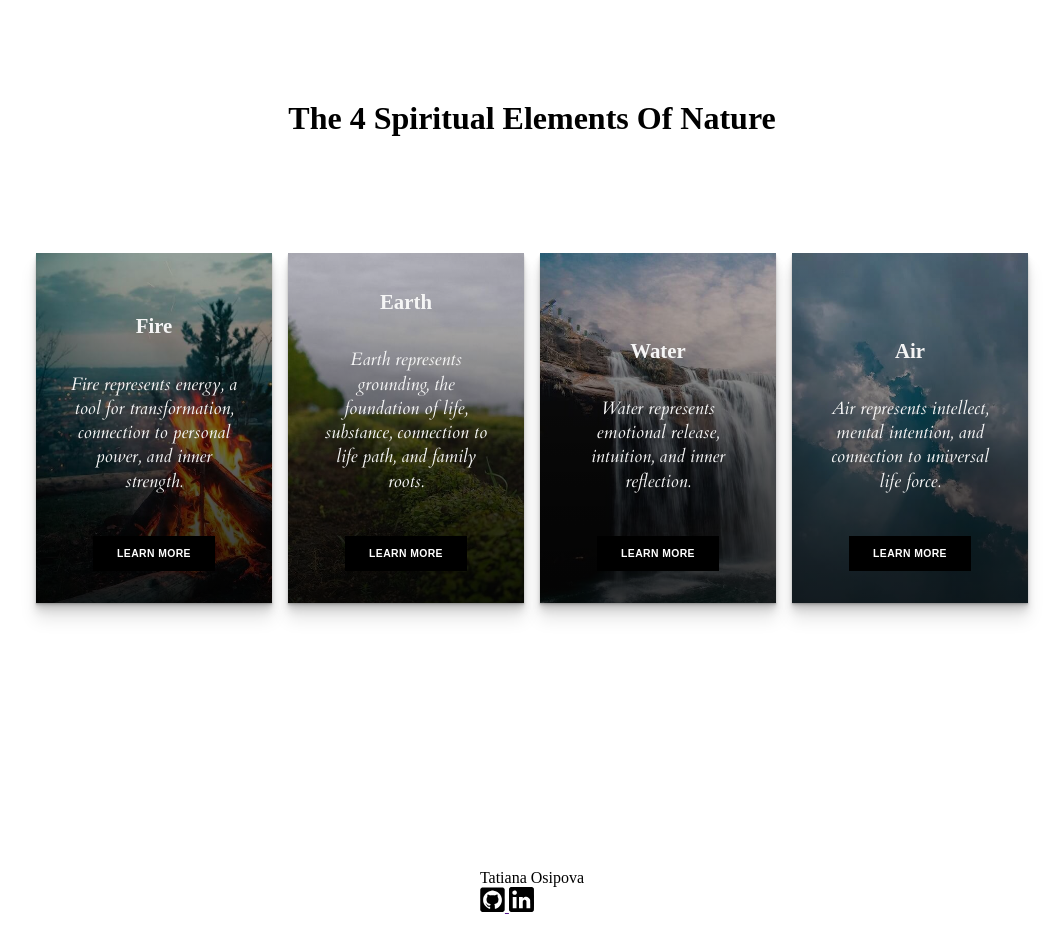
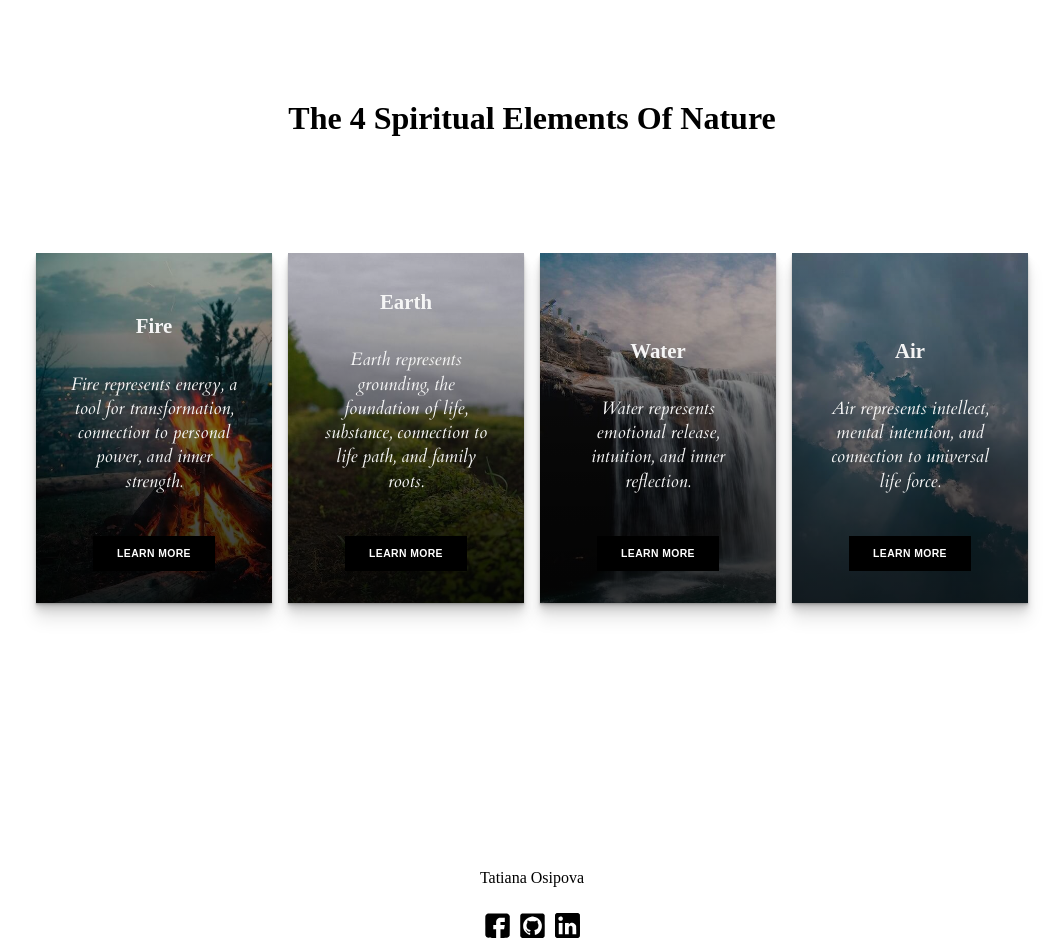
Before and after one commit to TatianaOsipova/Card_hover, a plain HTML site: page index.html in a window 1280 px wide. Shown: the whole page, without its empty margins (108-1171 px from the left). Before the commit the page ends 916 px from the top, so only its background shows below. Drawn offline with Linux system fonts and the light colour scheme.

Commit message:
feat: add one more icon

```diff
--- a/css/style.css
+++ b/css/style.css
@@ -167,10 +167,39 @@ body {
   outline-offset: 3px;
 }
 
-footer{
+/* footer{
   display: flex;
   flex-wrap: wrap;
   justify-content: space-between;
+} */
+
+.container{
+  max-width: 1024px;
+  margin: 0 auto;
+}
+
+.name{
+  text-align: center;
+  padding-bottom: 10px;
+}
+
+.social__media-items{
+  list-style-type: none;
+  display: flex;
+  flex-wrap: wrap;
+  justify-content: center;
+  padding: 0;
+
+}
+
+.social__media-item:first-child{
+  padding-right: 10px;
+
+}
+
+.social__media-item:last-child{
+  padding-left: 10px;
+
 }
 
 .social__media-link img{
--- a/index.html
+++ b/index.html
@@ -55,12 +55,23 @@
     <div class="container">
       <div class="name">Tatiana Osipova</div>
       <div class="social__media">
-        <a class="social__media-link" href="">
-          <img src="img/github.svg" alt="">
-        </a>
-        <a class="social__media-link" href="">
-          <img src="img/linkedin.svg" alt="">
-        </a>
+        <ul class="social__media-items">
+          <li class="social__media-item">
+            <a class="social__media-link" href="https://www.facebook.com/">
+              <img src="img/facebook.svg" alt="github">
+            </a>
+          </li>
+          <li class="social__media-item">
+            <a class="social__media-link" href="https://github.com/TatianaOsipova">
+              <img src="img/github.svg" alt="github">
+            </a>
+          </li>
+          <li class="social__media-item">
+            <a class="social__media-link" href="https://www.linkedin.com/feed/">
+              <img src="img/linkedin.svg" alt="linkedin">
+            </a>
+          </li>
+        </ul>
       </div>
     </div>
   </footer>
```
Also changed, not shown: img/facebook.svg (added).
